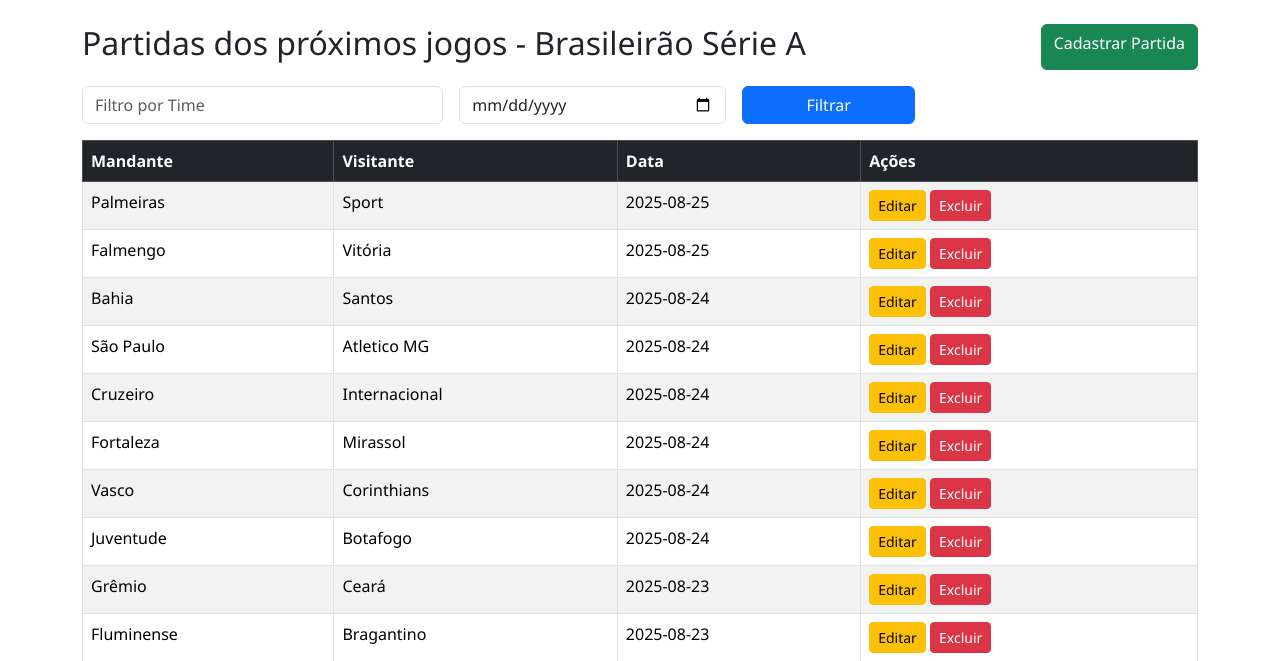
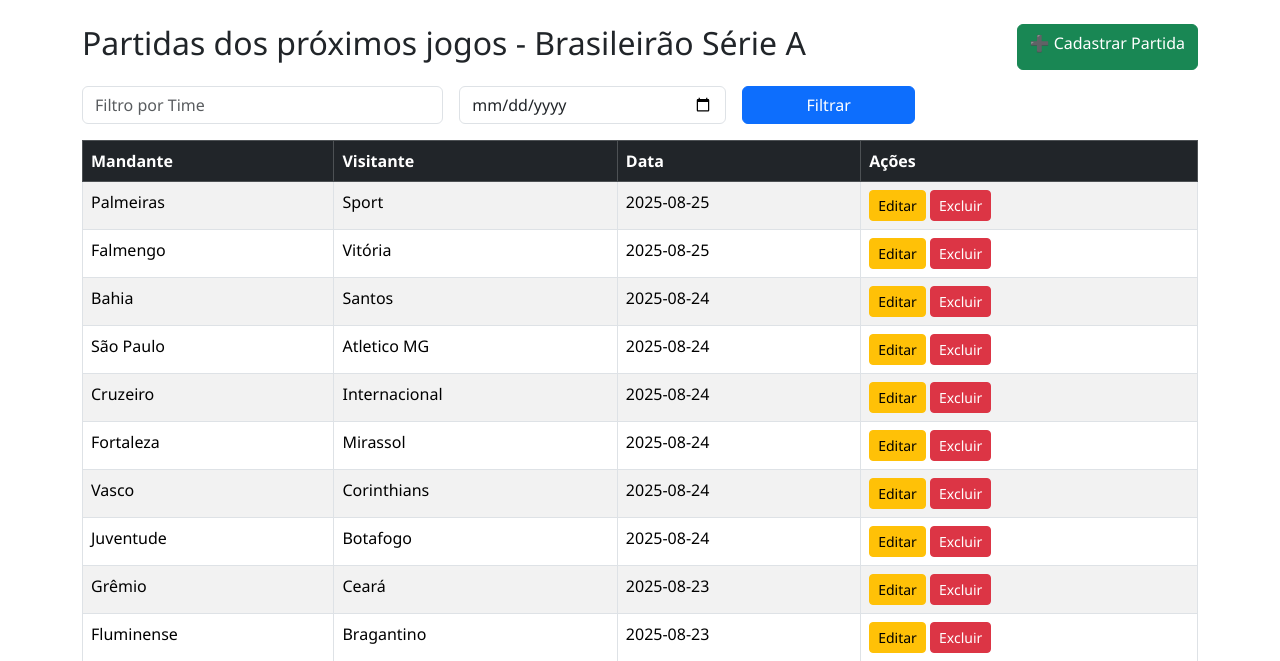
Before and after one commit to anaa-amaral/futebol_em_crud, a PHP site: page /public/partidas/read.php in a window 1280 px wide. Shown: the part 56-717 px from the top of the page. Run offline with PHP 8.4, Linux system fonts and the light colour scheme; data comes from the database, SQL or seed files in the repository; some libraries are stand-ins or nearby versions.

Commit message:
add - ajeitando o botão de cadastrar partida

```diff
--- a/public/partidas/read.php
+++ b/public/partidas/read.php
@@ -83,7 +83,7 @@
 
 <div class="d-flex justify-content-between mb-3">
     <h2>Partidas dos próximos jogos - Brasileirão Série A</h2>
-    <a class="btn btn-success" href="create.php">Cadastrar Partida</a>
+    <a class="btn btn-success" href="create.php">➕ Cadastrar Partida</a>
 </div>
 
 <form class="row g-3 mb-3" method="get">
```
